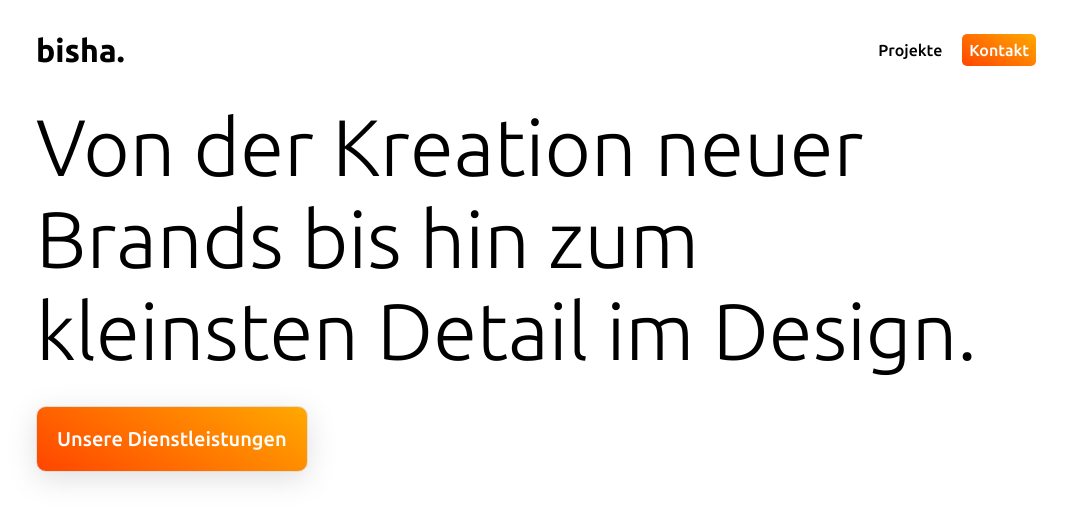
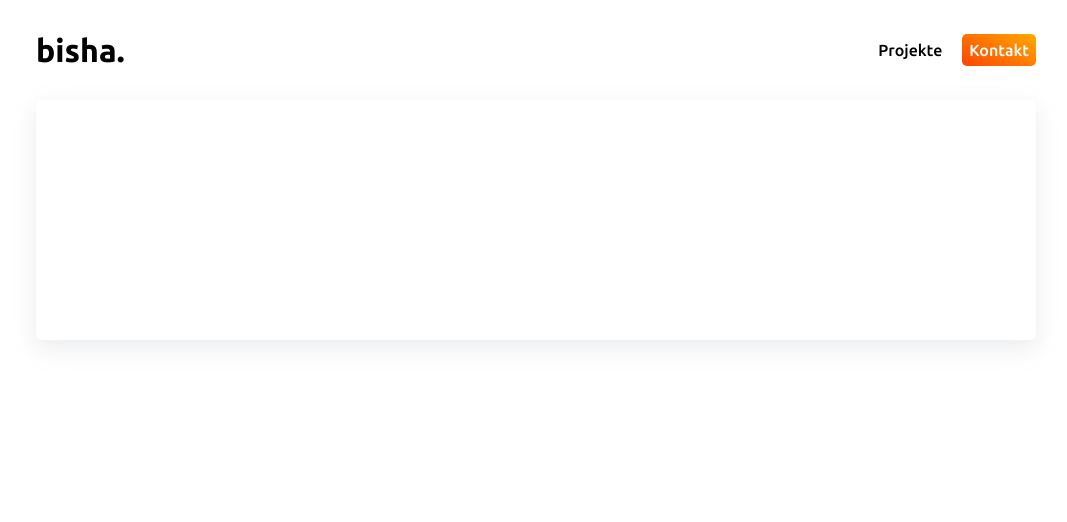
Before and after one commit to zerokater/bisha, a SvelteKit app: page / in a window 1280 px wide. Shown: the top 522 px of the page, without its empty margins (104-1171 px from the left). Built offline with nearby package versions, Linux system fonts and the light colour scheme.

Commit message:
neue-headline

```diff
--- a/src/routes/+page.svelte
+++ b/src/routes/+page.svelte
@@ -9,43 +9,20 @@
 	<html lang="en" />
 </head>
 
-<!-- <h1>Von der Entwicklung neuer Marken bis hin zum kleinsten Detail im Design.</h1>
-<h2>Kreativagentur, die Unternehmen hilft, sich als Branchenführer zu profilieren.</h2> -->
-<main class="alo">
-    <h1>Von der Kreation neuer Brands bis hin zum kleinsten Detail im Design.</h1>
-    <button>Unsere Dienstleistungen</button>
+<!-- <h2>Kreativagentur, die Unternehmen hilft, sich als Branchenführer zu profilieren.</h2> -->
+<main>
+    <section class="headline">
+
+    </section>
+    <!--<h1>Von der Kreation neuer Brands bis hin zum kleinsten Detail im Design.</h1>-->
 </main>
 
 <style>
-    .alo{
-        color: black;
-        font-size: 4rem;
+    .headline{
         width: 100%;
-        display: flex;
-        height: auto;
-        flex-direction: column;
-        justify-content: center;
-        align-items: start;
-        gap: 3rem;
+        height: 30vh;
+        background-color: white;
+        border-radius: 0.5rem;
+        box-shadow: rgba(149, 157, 165, 0.2) 0px 8px 24px;
     }
-
-    .alo h1{
-        font-weight: 300;
-    }
-
-
-    button{
-        border: 1pt solid rgb(223, 223, 223);
-        padding: 2rem;
-        color: white;
-        border-radius: 1rem;
-        font-weight: 500;
-        font-size: 2rem;
-        background: rgb(255,69,0);
-        background: linear-gradient(31deg, rgba(255,69,0,1) 0%, rgba(255,169,0,1) 100%);
-        box-shadow: rgba(100, 100, 111, 0.2) 0px 7px 29px 0px;
-
-    }
-
-
 </style>
```
